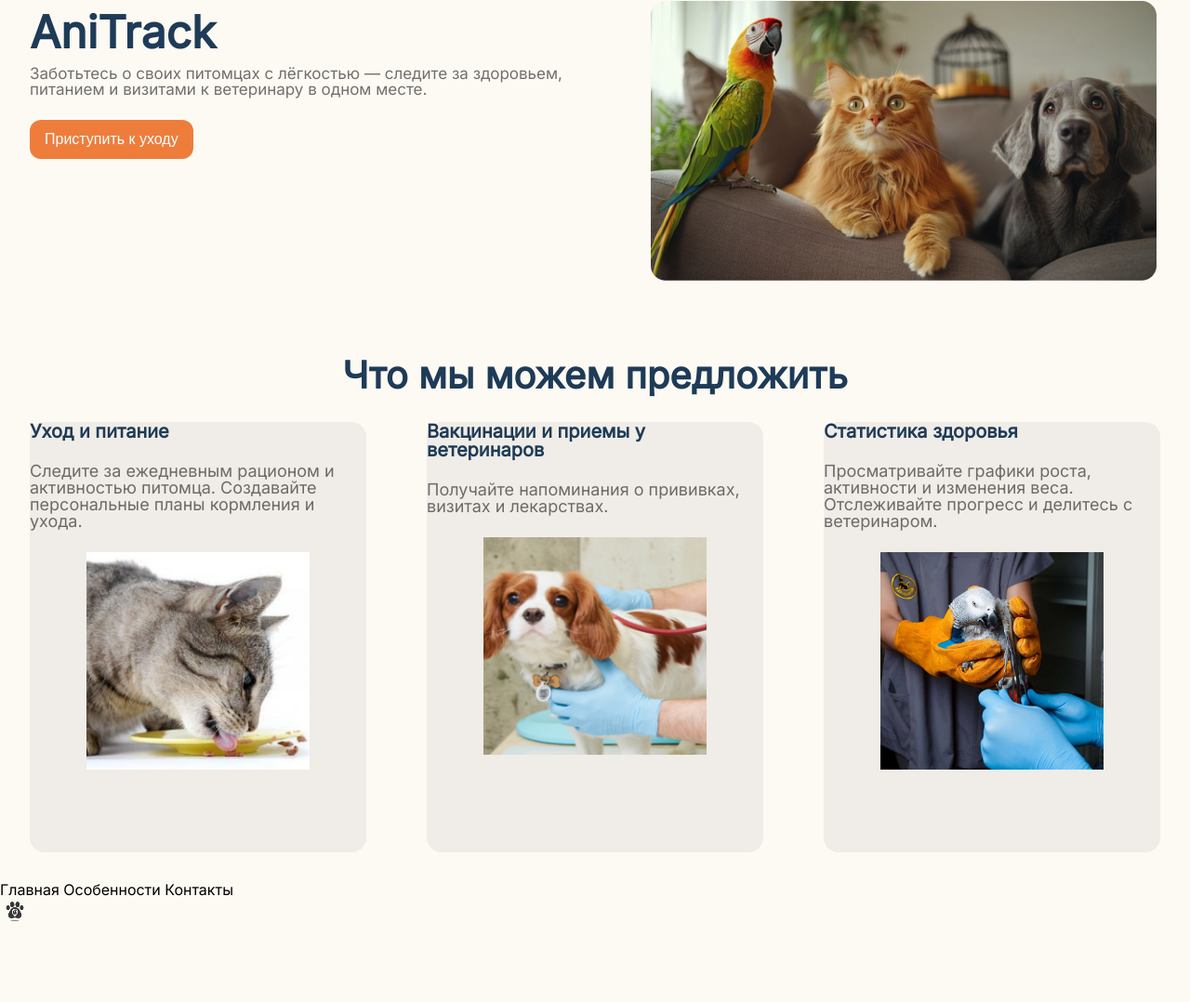
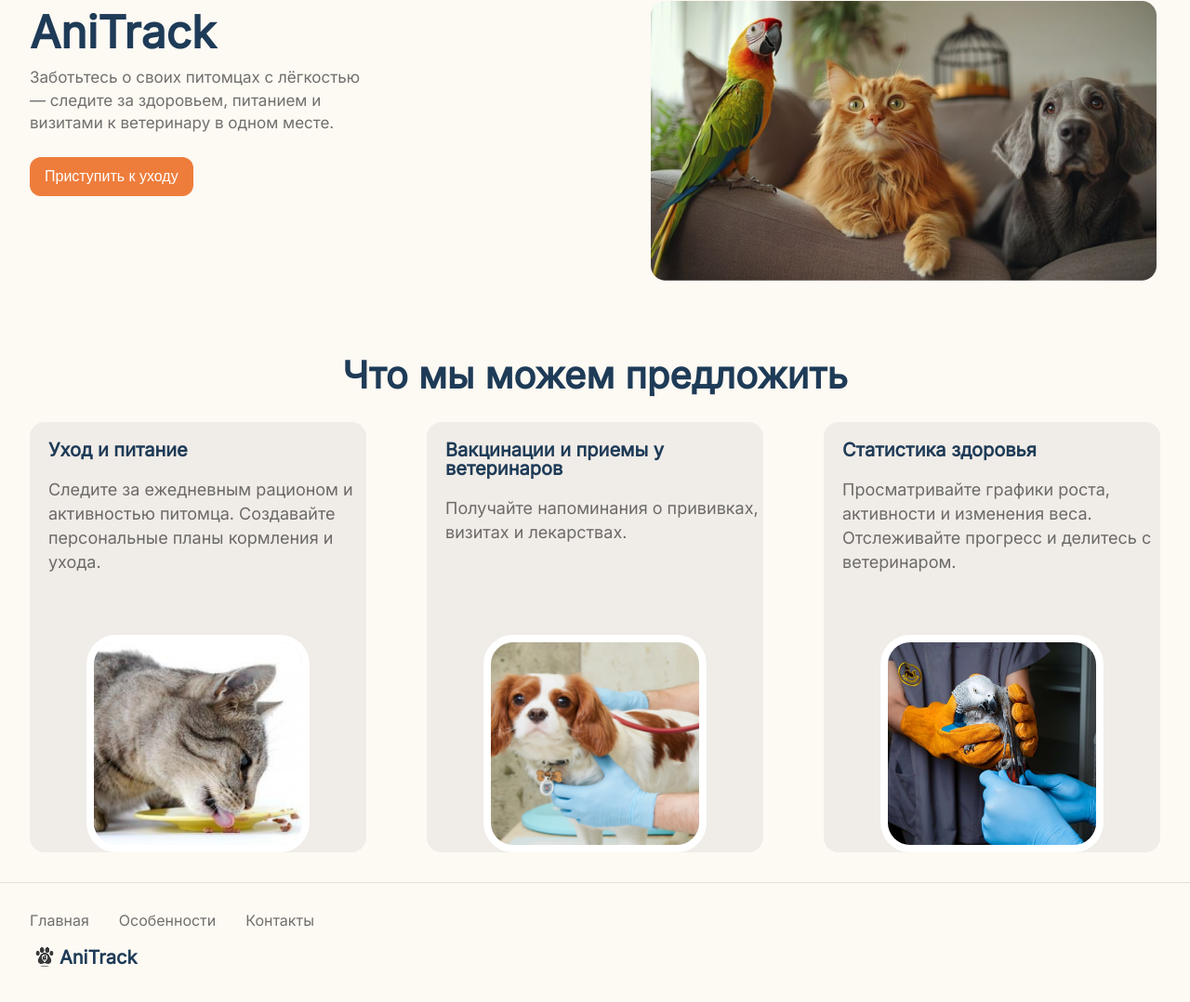
Before and after one commit to Maratus131/cursach, a plain HTML site: page index.html in a window 1280 px wide. Shown: the part 146-1224 px from the top of the page at 93% size. Before the commit the page ends 1145 px from the top, so only its background shows below. Drawn offline with Linux system fonts and the light colour scheme.

Commit message:
main page is done

```diff
--- a/index.html
+++ b/index.html
@@ -44,25 +44,33 @@
             <div class="offerHeader">Что мы можем предложить</div>
             <div class="offerCards">
                 <div class="offerCard">
+                    <div>
                         <div class="cardHeader">Уход и питание</div>
                         <div class="cardText">
-                        Следите за ежедневным рационом и активностью питомца. Создавайте персональные планы кормления и
+                            Следите за ежедневным рационом и активностью питомца. Создавайте персональные планы
+                            кормления и
                             ухода.
+                        </div>
                     </div>
                     <img src="img/cat_1.jpg">
                 </div>
                 <div class="offerCard">
+                    <div>
                         <div class="cardHeader">Вакцинации и приемы у ветеринаров</div>
                         <div class="cardText">
                             Получайте напоминания о прививках, визитах и лекарствах.
                         </div>
+                    </div>
                     <img src="img/dog_1.png">
                 </div>
                 <div class="offerCard">
+                    <div>
                         <div class="cardHeader">Статистика здоровья</div>
                         <div class="cardText">
-                        Просматривайте графики роста, активности и изменения веса. Отслеживайте прогресс и делитесь с
+                            Просматривайте графики роста, активности и изменения веса. Отслеживайте прогресс и делитесь
+                            с
                             ветеринаром.
+                        </div>
                     </div>
                     <img src="img/bird.jpg">
                 </div>
@@ -71,12 +79,15 @@
     </main>
     <footer>
         <nav>
-            <div>
+            <div class="footerMenu">
                 <a>Главная</a>
                 <a>Особенности</a>
                 <a>Контакты</a>
             </div>
+            <div class="logo">
                 <img src="img/logo.png">
+                <span class="logoText">AniTrack</span>
+            </div>
         </nav>
     </footer>
 </body>
--- a/styles/style.css
+++ b/styles/style.css
@@ -1,6 +1,14 @@
+*{
+    box-sizing: border-box;
+}
+
 body {
     background-color: #FDF9F3;
     font-family: 'Inter';
+}
+
+main {
+    border-bottom: 1px solid rgba(0, 0, 0, 0.1);
 }
 
 .navigation {
@@ -11,7 +19,7 @@ body {
     border-bottom: 1px solid rgba(0, 0, 0, 0.1);
 }
 
-.logo {
+header .logo {
     align-items: center;
     display: flex;
     padding: 32px 32px;
@@ -72,6 +80,9 @@ body {
     padding-bottom: 24px;
     font-size: 17px;
     opacity: 55%;
+    width: 60%;
+    line-height: 145%;
+    letter-spacing: -0.5%;
 }
 
 .startCareBtn {
@@ -110,22 +121,47 @@ body {
     flex-direction: column;
     gap: 24px;
     align-items: center;
+    justify-content: space-between;
 }
 
 .offerCard img {
     width: 240px;
     height: 234px;
+    border-radius: 32px;
+    border: 8px solid white;
 }
 
 .cardHeader {
+    display: block;
     color: #1E3B57;
     font-size: 20px;
     font-weight: 600;
-    align-self: flex-start;
+    width: 100%;
+    padding-left: 20px;
+    padding-top: 20px;
 }
 
 .cardText {
     font-size: 18px;
     opacity: 55%;
-    text-align: left;
+    line-height: 145%;
+    letter-spacing: -0.5%;
+    padding-top: 20px;
+    padding-left: 20px;
 }
+
+footer nav {
+    padding: 32px;
+}
+
+.footerMenu {
+    opacity: 55%;
+    gap:32px;
+    display: flex;
+}
+
+footer .logo {
+    align-items: center;
+    display: flex;
+    padding-top: 16px;
+}
```
Lines whose indentation alone changed are shown as unchanged.
